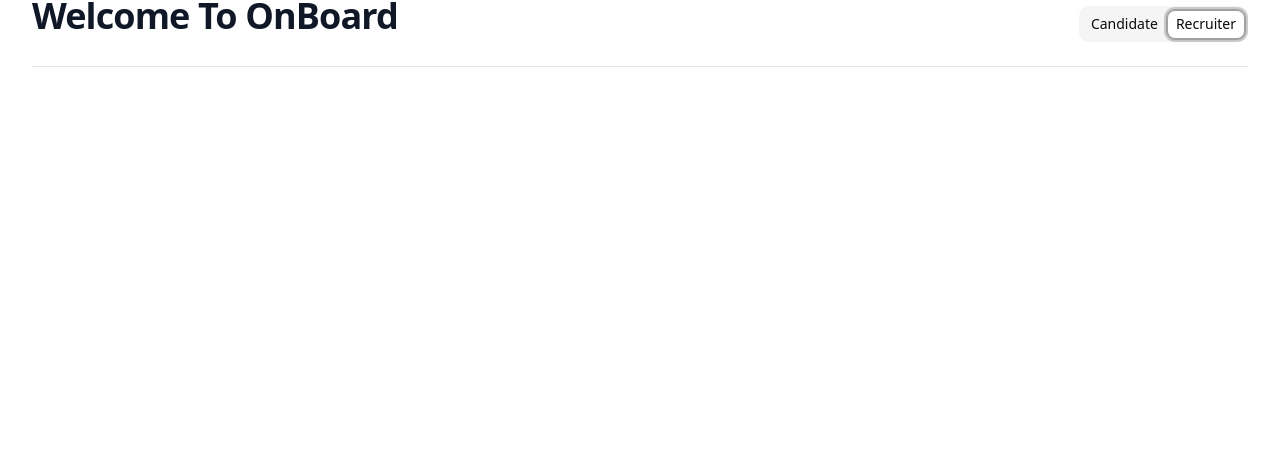
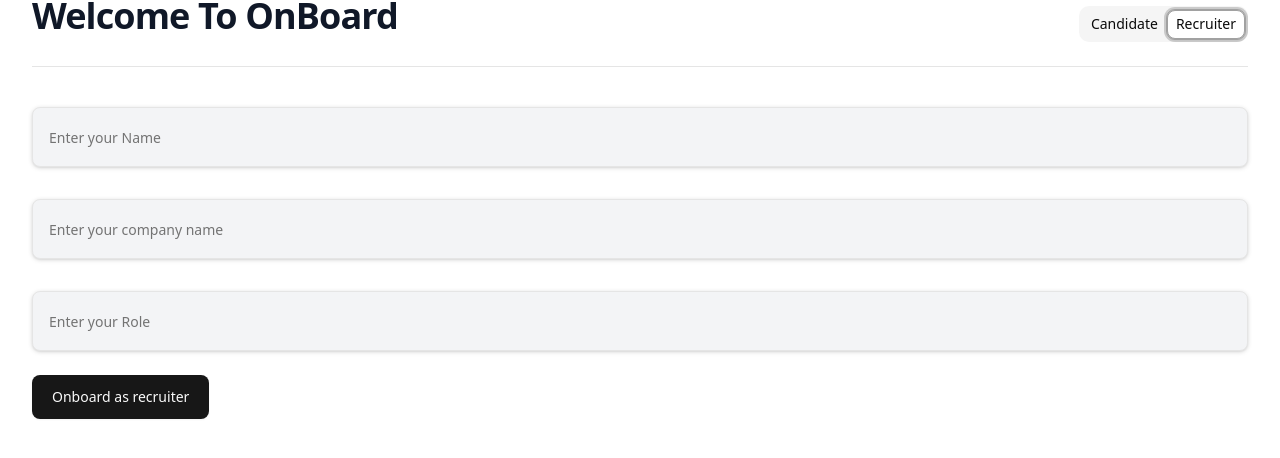
Before and after one commit to Wintorez7/NextJs-Job-Portal, a Next.js app: page /onboard in a window 1280 px wide. Both pictures are taken after a click on the tab "Recruiter". Shown: the part 188-646 px from the top of the page. Built offline with nearby package versions, Linux system fonts and the light colour scheme; no server answers.

Commit message:
creating commob form element

```diff
--- a/src/components/Header/index.js
+++ b/src/components/Header/index.js
@@ -46,7 +46,7 @@
 
   return (
     <div>
-      <header className="flex h-16 w-full shrink-0 items-center">
+      <header suppressHydrationWarning className="flex h-16 w-full shrink-0 items-center">
         <Sheet>
           <SheetTrigger asChild>
             <Button className="lg:hidden ">
--- a/src/components/common-form/index.js
+++ b/src/components/common-form/index.js
@@ -10,12 +10,13 @@
   btnType,
   formData,
   setFormData,
+  handleFileChange,
 }) {
   function renderInputByComponentType(getCurrentControl) {
     let content = null;
 
     switch (getCurrentControl.componentType) {
-      case value:
+      case "input":
         content = (
           <div className=" relative flex items-center mt-8">
             <Input
@@ -25,7 +26,7 @@
               name={getCurrentControl.name}
               id={getCurrentControl.name}
               value={formData[getCurrentControl.name]}
-              onChage={(event) =>
+              onChange={(event) =>
                 setFormData({
                   ...formData,
                   [event.target.name]: event.target.value,
@@ -44,7 +45,11 @@
             className="flex bg-gray-100 items-center px-3 py-3 mx-auto mt-6 text-center border-2 border-dashed rounded-lg cursor-pointer"
           >
             <h2>{getCurrentControl.Label}</h2>
-            <Input onChange={handleFileChange} />
+            <Input
+              onChange={handleFileChange}
+              id={getCurrentControl.name}
+              type="file"
+            />
           </Label>
         );
         break;
@@ -58,7 +63,7 @@
               name={getCurrentControl.name}
               id={getCurrentControl.name}
               value={formData[getCurrentControl.name]}
-              onChage={(event) =>
+              onChange={(event) =>
                 setFormData({
                   ...formData,
                   [event.target.name]: event.target.value,
@@ -75,13 +80,14 @@
 
   return (
     <form action={action}>
-      {formcontrols.map((control) => renderInputByComponentType(control))}
+      {formcontrols.map((control) => (
+        <div key={control.name}>{renderInputByComponentType(control)}</div>
+      ))}
       <div className="mt-6 w-full">
         <Button
           type={btnType || "submit"}
           disabled={isBtnDisabled}
-          className=" disabled:opacity-60 flex h-11 items-center justify-center px-5"
-        >
+          className=" disabled:opacity-60 flex h-11 items-center justify-center px-5">
           {buttonText}
         </Button>
       </div>
--- a/src/components/on-board/index.js
+++ b/src/components/on-board/index.js
@@ -1,18 +1,20 @@
-'use client'
+"use client";
 
 import { Tabs, TabsContent, TabsList, TabsTrigger } from "@/components/ui/tabs";
 
 import { useState } from "react";
-
+import CommonForm from "../common-form";
+import { initialRecruterFormData, recruiterOnboardFormControls } from "@/utils";
 
 function OnBoard() {
-
-    const[currentTab,setCurrentTab] = useState('candidate')
+  const [currentTab, setCurrentTab] = useState("candidate");
+  const [recruiterFormData,setRecruiterFormData] = useState(
+    initialRecruterFormData
+  );
 
   function handleTabChange(value) {
-        setCurrentTab(value)
+    setCurrentTab(value);
   }
-
 
   return (
     <div className="bg-white">
@@ -23,13 +25,24 @@
               Welcome To OnBoard
             </h1>
             <TabsList>
-                            <TabsTrigger className="cursor-pointer" value="candidate">Candidate</TabsTrigger>
-                            <TabsTrigger className="cursor-pointer" value="Recruiter">Recruiter</TabsTrigger>
+              <TabsTrigger className="cursor-pointer" value="candidate">
+                Candidate
+              </TabsTrigger>
+              <TabsTrigger className="cursor-pointer" value="recruiter">
+                Recruiter
+              </TabsTrigger>
             </TabsList>
           </div>
         </div>
         <TabsContent value="candidate">candidate</TabsContent>
-                <TabsContent value="recruiter">Recruiter</TabsContent>
+        <TabsContent value="recruiter">
+          <CommonForm
+            formcontrols={recruiterOnboardFormControls}
+            buttonText={"Onboard as recruiter"}
+            formData={recruiterFormData}
+            setFormData={setRecruiterFormData}
+          />
+        </TabsContent>
       </Tabs>
     </div>
   );
--- /dev/null
+++ b/src/utils/index.js
@@ -0,0 +1,147 @@
+
+export const recruiterOnboardFormControls = [
+    {
+        label:'Name',
+        name:'name',
+        placeholder:'Enter your Name',
+        componentType:'input'
+    },
+    {
+        label:'Company Name',
+        name:'companyName',
+        placeholder:'Enter your company name',
+        componentType:'input'
+    },
+    {
+        label:'Company Role',
+        name:'companyRole',
+        placeholder:'Enter your Role',
+        componentType:'input'
+    },
+]
+
+export const candidateOnboardFormControls = [
+    {
+        label:'Resume',
+        name:'resume',
+        componentType:'file'
+    },
+    {
+        label:'Name',
+        name:'name',
+        placeholder:'Enter your Name',
+        componentType:'input'
+    },
+    {
+        label:'Current Company',
+        name:'currentCompnay',
+        placeholder:'Enter your company name',
+        componentType:'input'
+    },
+    {
+        label:'Current Job Location',
+        name:'currentJobLoction',
+        placeholder:'Enter your currentJobLocation',
+        componentType:'input'
+    },
+    {
+        label:'Prefered Job Location',
+        name:'preferedJobLoction',
+        placeholder:'Enter your preferedJobLocation',
+        componentType:'input'
+    },
+    {
+        label:'Current Salary',
+        name:'currentSalary',
+        placeholder:'Enter your currentSalary',
+        componentType:'input'
+    },
+    {
+        label:'Notice Period',
+        name:'noticePeroid',
+        placeholder:'Enter your Notice Peroid',
+        componentType:'input'
+    },
+    {
+        label:'Skills',
+        name:'skills',
+        placeholder:'Enter your Skills',
+        componentType:'input'
+    },
+    {
+        label:'Previous Companies',
+        name:'previousCompanies',
+        placeholder:'Enter your Previous Companies',
+        componentType:'input'
+    },
+    {
+        label:'Total Experience',
+        name:'totalExperience',
+        placeholder:'Enter your total experience',
+        componentType:'input'
+    },
+    {
+        label:'College',
+        name:'college',
+        placeholder:'Enter your College',
+        componentType:'input'
+    },
+    {
+        label:'College Location',
+        name:'collegeLocation',
+        placeholder:'Enter your college loction',
+        componentType:'input'
+    },
+    {
+        label:'Graduated year',
+        name:'graduatedyear',
+        placeholder:'Enter your Graduated Year',
+        componentType:'input'
+    },
+    {
+        label:'Linkedin Profile',
+        name:'linkedinProfile',
+        placeholder:'Enter your Linkdin Profile',
+        componentType:'input'
+    },
+    {
+        label:'Gihthub Profile',
+        name:'githubProfile',
+        placeholder:'Enter your Gihthub Profile',
+        componentType:'input'
+    },
+    {
+        label:'Gihthub Profile',
+        name:'githubProfile',
+        placeholder:'Enter your Gihthub Profile',
+        componentType:'input'
+    },
+
+
+]
+
+export const initialCandidateFormData = {
+    resume :'',
+    name :'',
+    currentJobLocation :'',
+    preferdJobLocation :'',
+    currentSalary :'',
+    noticePeriod : '',
+    skills :'',
+    currentCompany :'',
+    previousCompany :'',
+    totalExperience :'',
+    college :'',
+    collegeLocation :'',
+    graduatedYear :'',
+    linkedinProfile :'',
+    githubProfile :'',
+    isPremiumUser :false
+}
+
+export const initialRecruterFormData = {
+    name:'',
+    companyName:'',
+    companyRole:'',
+    isPremiumUser:false
+}
```
Lines whose indentation alone changed are shown as unchanged.
